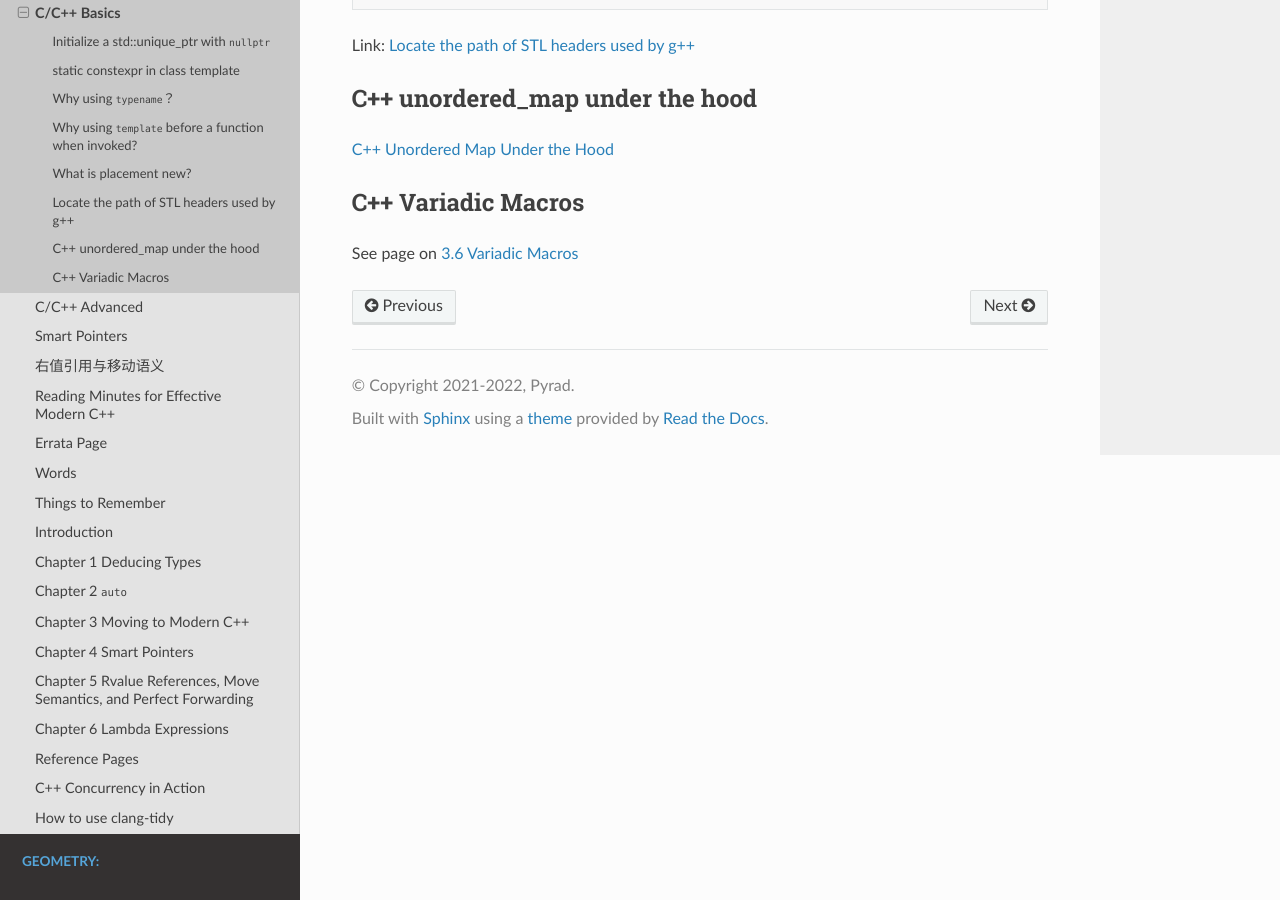
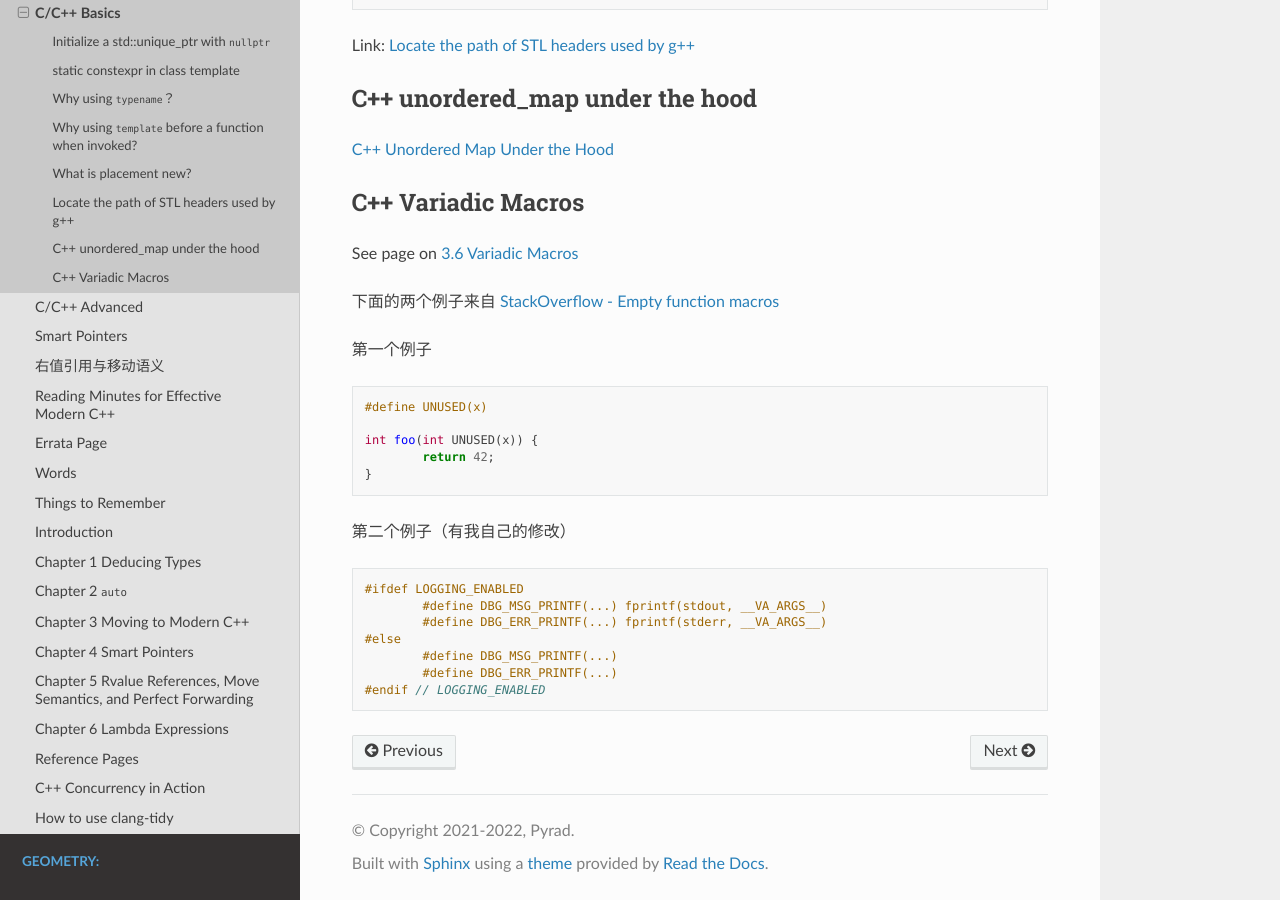
Before and after one commit to Pyrad/pyradnotes, a Sphinx documentation site: the page built from source/CPP/CppBasics.md, in a window 1280 px wide and 900 px high, scrolled down 2560 px. Built offline with Sphinx 7.4.7 and the Read the Docs theme 2.0.0, drawn with Linux system fonts in a browser that asks for light colours; pages that are not in the unit, such as notebooks, are missing from menus.

Commit message:
CPP 2 examples of variadic macros
1. Unused argument
2. Conditional debug printf expansion

````diff
--- a/source/CPP/CppBasics.md
+++ b/source/CPP/CppBasics.md
@@ -138,3 +138,29 @@ Link: [Locate the path of STL headers used by g++](https://stackoverflow.com/que
 ## C++ Variadic Macros
 
 See page on [3.6 Variadic Macros](https://gcc.gnu.org/onlinedocs/cpp/Variadic-Macros.html)
+
+下面的两个例子来自 [StackOverflow - Empty function macros](https://stackoverflow.com/questions/9187628/empty-function-macros)
+
+
+第一个例子
+
+```cpp
+#define UNUSED(x)
+
+int foo(int UNUSED(x)) {
+	return 42;
+}
+```
+
+
+第二个例子（有我自己的修改）
+
+```cpp
+#ifdef LOGGING_ENABLED
+	#define DBG_MSG_PRINTF(...) fprintf(stdout, __VA_ARGS__)
+	#define DBG_ERR_PRINTF(...) fprintf(stderr, __VA_ARGS__)
+#else
+	#define DBG_MSG_PRINTF(...)
+	#define DBG_ERR_PRINTF(...)
+#endif // LOGGING_ENABLED
+```
````
